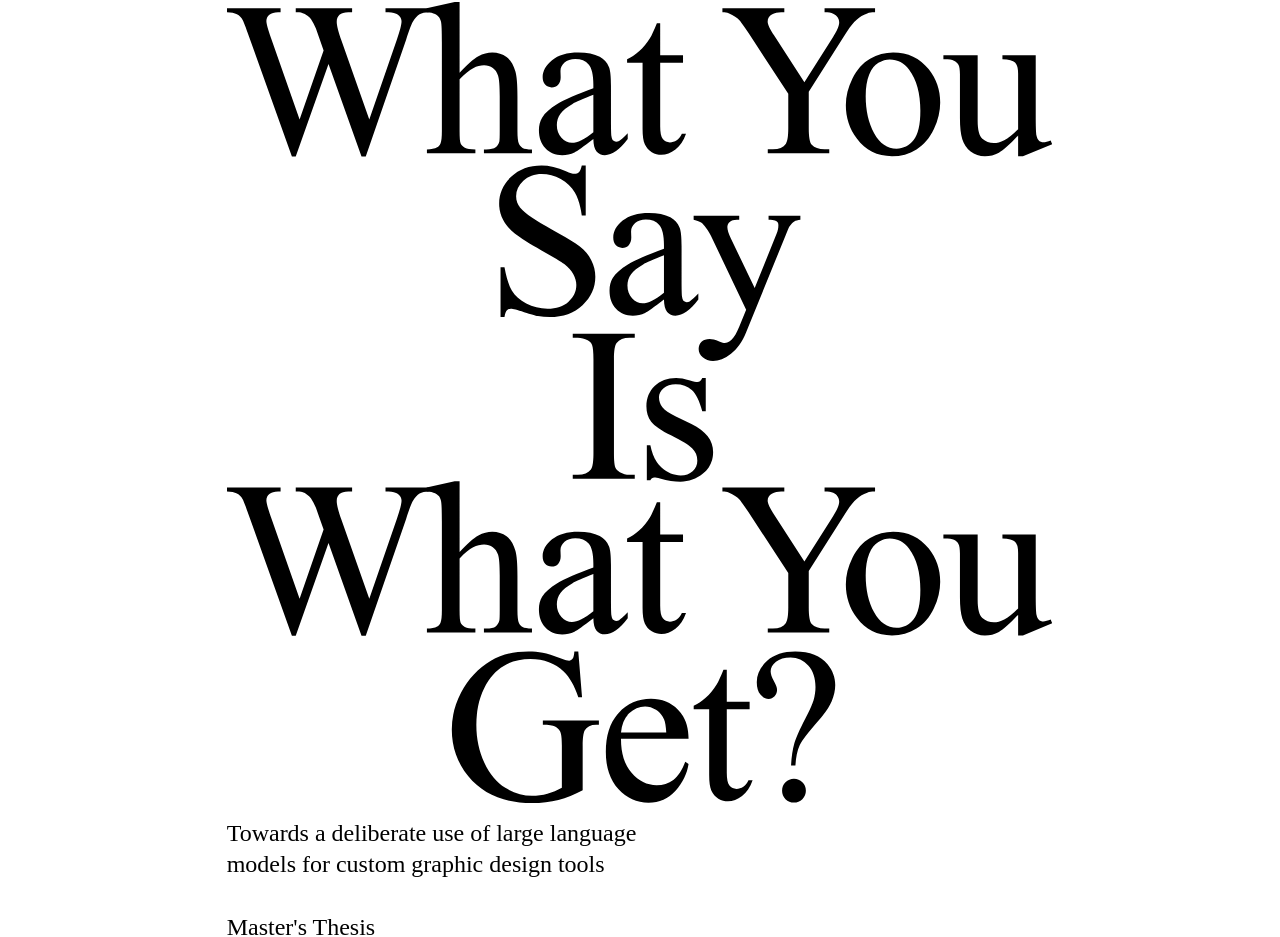
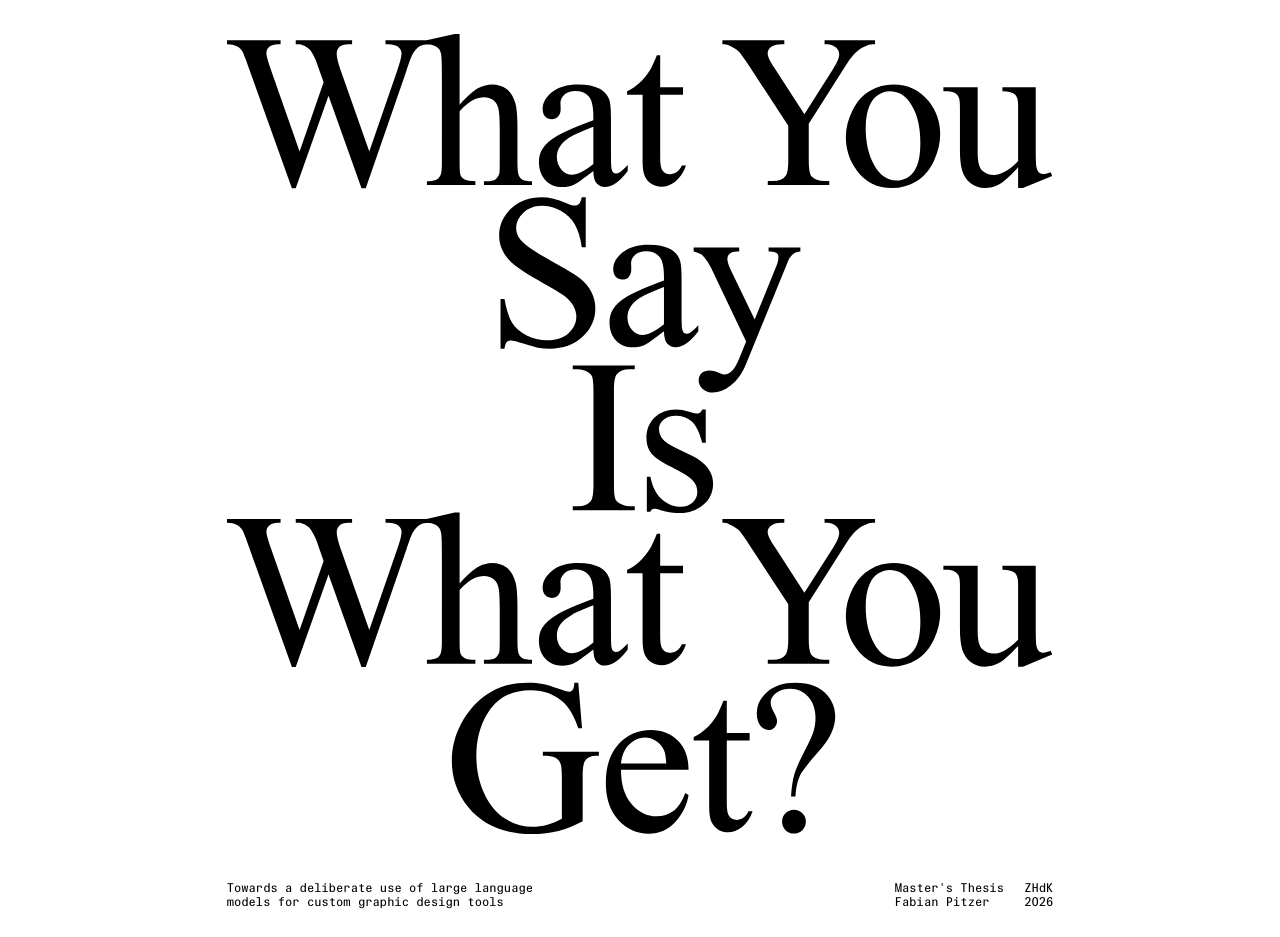
Before and after one commit to raetrakt/whatyousayiswhatyouget, a website built with Vite: page thesis/index.html in a window 1280 px wide. Shown: the part 48-985 px from the top of the page. Built offline with nearby package versions, Linux system fonts and the light colour scheme.

Commit message:
style title text

```diff
--- a/css/thesis.css
+++ b/css/thesis.css
@@ -11,7 +11,7 @@
   overflow: visible !important;
 }
 
-p:not(.table-of-contents p, p.code, .subtle-heading, .page-footnotes p),
+p:not(.title-text-inner p, .table-of-contents p, p.code, .subtle-heading, .page-footnotes p),
 h1,
 h2,
 h3 {
@@ -132,15 +132,14 @@
     column-gap: var(--grid-gap);
   }
 
-  h1,
-  h2,
-  h3,
-  h4,
-  h5,
-  h6,
-  p,
-  div {
-    grid-column: 1 / -1;
+  .title-text-inner {
+    display: flex;
+  }
+
+  .title-text p {
+    font-family: 'True Sans Mono', monospace;
+    font-size: var(--notes-size);
+    line-height: var(--notes-line-height);
   }
 
   .hide-on-web {
@@ -181,6 +180,23 @@
     grid-column: var(--ext-col-start) / var(--ext-col-end);
   }
 
+  .title-mono.left {
+    margin-right: auto;
+  }
+
+  .title-mono.right:last-child {
+    margin-left: 20px;
+  }
+
+  .img-wrap.title-typography {
+    margin-top: var(--baseline);
+    margin-bottom: var(--baseline);
+  }
+
+  .title-text {
+    margin-bottom: var(--baseline);
+  }
+
   @media (min-width: 1900px) {
     figure.ext {
       grid-column: var(--ext-col-start) / calc(var(--ext-col-end) - 1);
```
